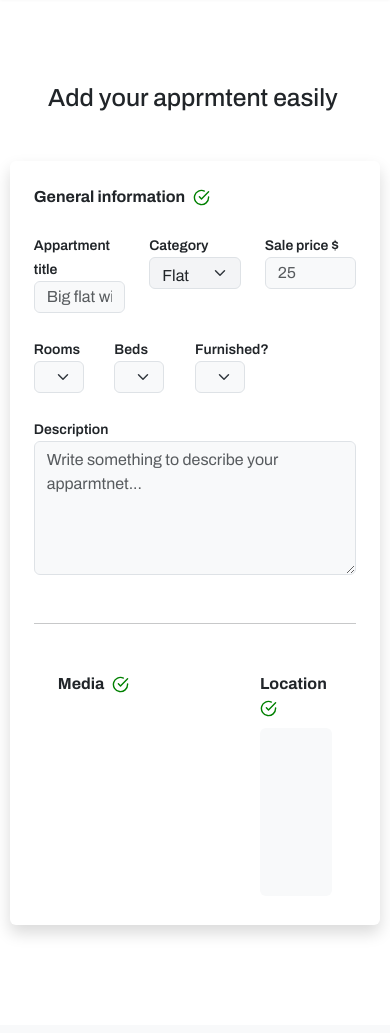
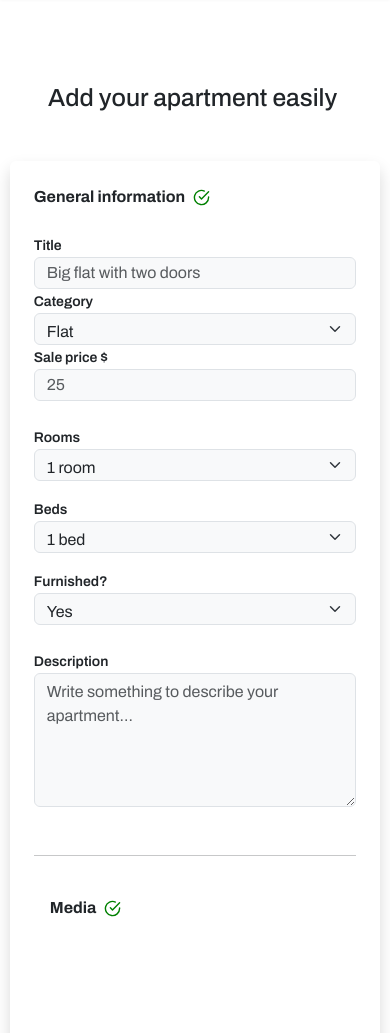
Before and after one commit to MohammadJamal7/HomyHoon_front, a plain HTML site: page Add-appartment/index.html in a window 390 px wide. Shown: the part 67-1100 px from the top of the page. Drawn offline with nearby package versions, Linux system fonts and the light colour scheme; files whose address does not match are found by name.

Commit message:
updating something

```diff
--- a/Add-appartment/index.html
+++ b/Add-appartment/index.html
@@ -10,13 +10,12 @@
     <style>
         @import url('https://fonts.googleapis.com/css2?family=Archivo:ital,wght@0,100..900;1,100..900&display=swap');
 
-html,body{
+        html, body {
             font-family: "Archivo", sans-serif;
         }
 
         .purple {
             background-color: #6f42c1;
-            /* Custom purple color */
             color: white;
         }
 
@@ -26,13 +25,11 @@ html,body{
 
         .purple-without-hover {
             background-color: #6f42c1;
-            /* Custom purple color */
             color: white;
         }
 
         .purple:hover {
             background-color: #5a379d;
-            /* Darker purple on hover */
             color: white;
         }
 
@@ -43,18 +40,16 @@ html,body{
 
         .outlined-purple:hover {
             background-color: #6f42c1;
-            /* Custom purple color */
             color: white;
         }
     </style>
-
 </head>
 
 <body>
 
     <div id="mynav"></div>
 
-  <h2 class="ms-5" style="margin-top: 150px;">Add your  apprmtent easily</h2>
+    <h2 class="ms-5" style="margin-top: 150px;">Add your apartment easily</h2>
 
     <div class="container-fluid shadow mt-5 rounded p-4" style="width: 95%; height: auto;">
 
@@ -64,57 +59,49 @@ html,body{
             </div>
         </div>
 
-
-    <div class="row mt-4 ">
-       <div class="col-4">
-        <label for="title" class="fw-semibold"><small>Appartment title</small></label>
-        <input type="text" class="form-control bg-light" name="title" placeholder="Big flat with two doors" style=" height: 32px;">
+        <!-- Form Section -->
+        <div class="row mt-4">
+            <div class="col-sm-12 col-md-4">
+                <label for="title" class="fw-semibold"><small>Title</small></label>
+                <input type="text" class="form-control bg-light" name="title" placeholder="Big flat with two doors" style="height: 32px;">
             </div>
-       <div class="col-4">
+            <div class="col-sm-12 col-md-4">
                 <label for="title" class="fw-semibold"><small>Category</small></label>
-        <select class="form-select" aria-label="Default select " style="background-color: #F3F4F6; height: 32px;">
+                <select class="form-select bg-light" aria-label="Default select" style="height: 32px;">
                     <option selected>Flat</option>
                     <option value="1">Villa</option>
                     <option value="2">Studio</option>
-
                 </select>
             </div>
-       <div class="col-4">
-        <label for="title" class="fw-semibold"><small>Sale price $</small></label>
-        <input type="number" class="form-control bg-light" placeholder="25" name="title" style=" height: 32px;">
+            <div class="col-sm-12 col-md-4">
+                <label for="price" class="fw-semibold"><small>Sale price $</small></label>
+                <input type="number" class="form-control bg-light" placeholder="25" name="price" style="height: 32px;">
             </div>
         </div>
 
-    <div class="row pt-4 w-75 g-5">
-        <!-- Rooms -->
-        <div class="col-4">
-            <label for="title" class="fw-semibold"><small>Rooms</small></label>
-            <select class="form-select bg-light" aria-label="Default select " style="height: 32px;">
+        <div class="row pt-4 g-3">
+            <div class="col-sm-12 col-md-4">
+                <label for="rooms" class="fw-semibold"><small>Rooms</small></label>
+                <select class="form-select bg-light" aria-label="Default select" style="height: 32px;">
                     <option selected>1 room</option>
                     <option value="1">2 rooms</option>
                     <option value="2">3 rooms</option>
-                <option value="2">+4 rooms</option>
-
+                    <option value="3">+4 rooms</option>
                 </select>
             </div>
 
-        <!-- Beds -->
-
-        <div class="col-4">
-            <label for="title" class="fw-semibold"><small>Beds</small></label>
-            <select class="form-select bg-light" aria-label="Default select " style="height: 32px;">
+            <div class="col-sm-12 col-md-4">
+                <label for="beds" class="fw-semibold"><small>Beds</small></label>
+                <select class="form-select bg-light" aria-label="Default select" style="height: 32px;">
                     <option selected>1 bed</option>
                     <option value="1">2 beds</option>
                     <option value="2">+3 beds</option>
                 </select>
             </div>
 
-
-        <!-- Frunshising -->
-
-        <div class="col-4">
-            <label for="title" class="fw-semibold"><small>Furnished?</small></label>
-            <select class="form-select bg-light" aria-label="Default select " style=" height: 32px;">
+            <div class="col-sm-12 col-md-4">
+                <label for="furnished" class="fw-semibold"><small>Furnished?</small></label>
+                <select class="form-select bg-light" aria-label="Default select" style="height: 32px;">
                     <option selected>Yes</option>
                     <option value="1">No</option>
                 </select>
@@ -124,35 +111,37 @@ html,body{
         <!-- Description -->
         <div class="row pt-4">
             <div class="col">
-        <label for="title" class="fw-semibold"><small>Description</small></label>
-        <textarea name="desc" id="" rows="5" class="form-control bg-light " placeholder="Write something to describe your apparmtnet..." cols="8"></textarea>
+                <label for="description" class="fw-semibold"><small>Description</small></label>
+                <textarea name="description" rows="5" class="form-control bg-light" placeholder="Write something to describe your apartment..." cols="8"></textarea>
             </div>
         </div>
 
-
+        <!-- Media and Location Section -->
         <hr class="mt-5">
-    <div class="row mt-4 ">
-        <div class="col-7 ">
-               <div class="container-fluid  rounded p-4" style="height: 30vh;">
+        <div class="row mt-4">
+            <div class="col-lg-7 col-sm-12">
+                <div class="container-fluid rounded p-3" style="height: 30vh;">
                     <span class="fs-6 me-1 fw-bold">Media</span> <span><img src="Assets/check.svg" alt=""></span>
-
                 </div>
             </div>
-
-        <div class="col-5 ">
-            <div class="container-fluid  rounded p-4" style="height: 30vh;">
+            <div class="col-lg-5 col-sm-12">
+                <div class="container-fluid rounded p-4" style="height: 30vh;">
                     <span class="fs-6 me-1 fw-bold">Location</span> <span><img src="Assets/check.svg" alt=""></span>
                     <div class="container bg-light mt-2 rounded" style="height: 20vh;"></div>
                 </div>
             </div>
         </div>
+
+     <div class="row">
+        <div class="col d-flex justify-content-center">
+            <button class="btn purple w-25">Submit</button>
+
+        </div>
+     </div>
     </div>
 
+    <div id="myFooter"></div>
 
-
-
-
-  <div id="myFooter"></div>
     <script>
         fetch("../Components/navbar.html")
             .then((response) => response.text())
```
Also changed, not shown: Appartment-details/index.html (+7 -7 lines), Appartment-details/Assets/slide2.jpg (added), Appartment-details/Assets/slide2.png (deleted), 1 other file. Lines whose indentation alone changed are shown as unchanged.
